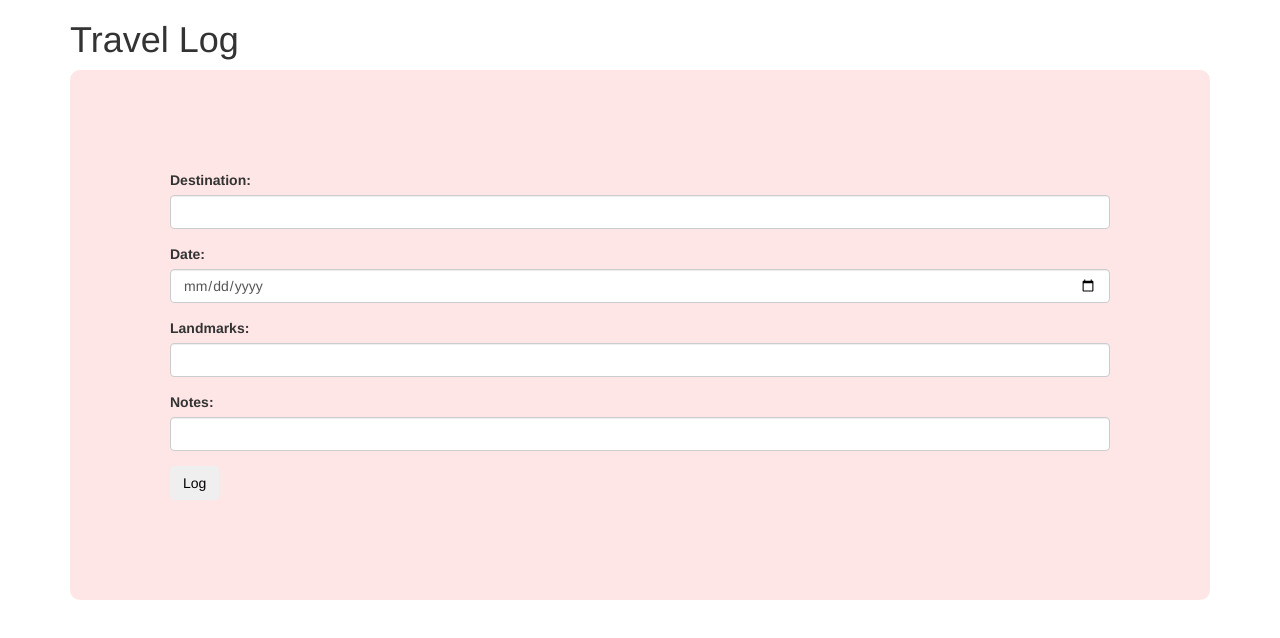
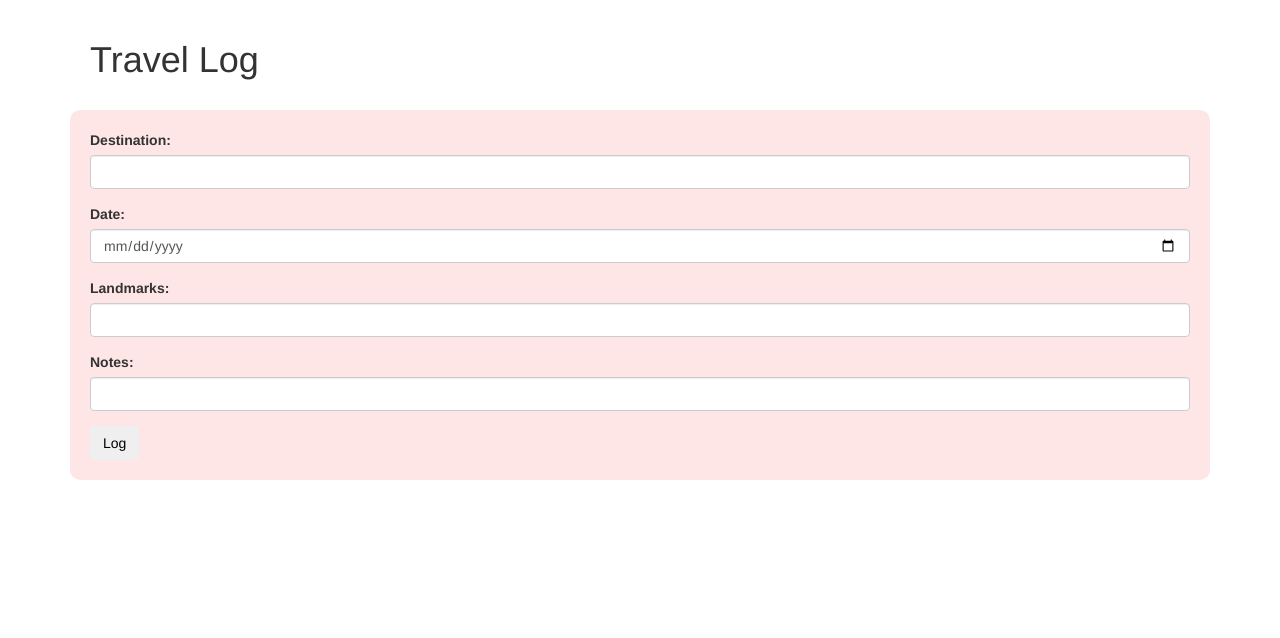
Before and after one commit to cmartinez84/travel-logue, a plain HTML site: page index.html in a window 1280 px wide. Drawn offline with Linux system fonts and the light colour scheme.

Commit message:
add styles

```diff
--- a/css/styles.css
+++ b/css/styles.css
@@ -1,6 +1,9 @@
-form{
+h1 {
+  padding: 20px;
+}
+
+form {
   background: #ffe6e6;
   border-radius: 10px;
-
-  padding: 100px;
+  padding: 20px;
 }
```
